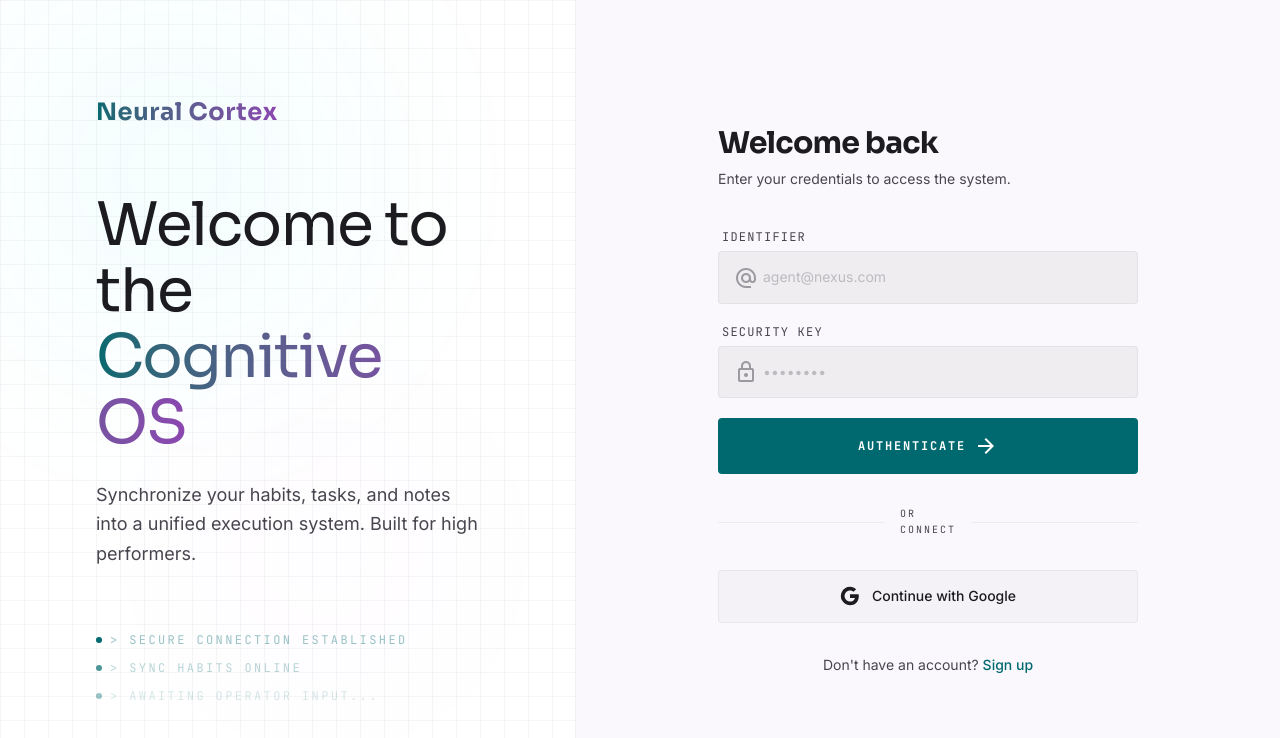
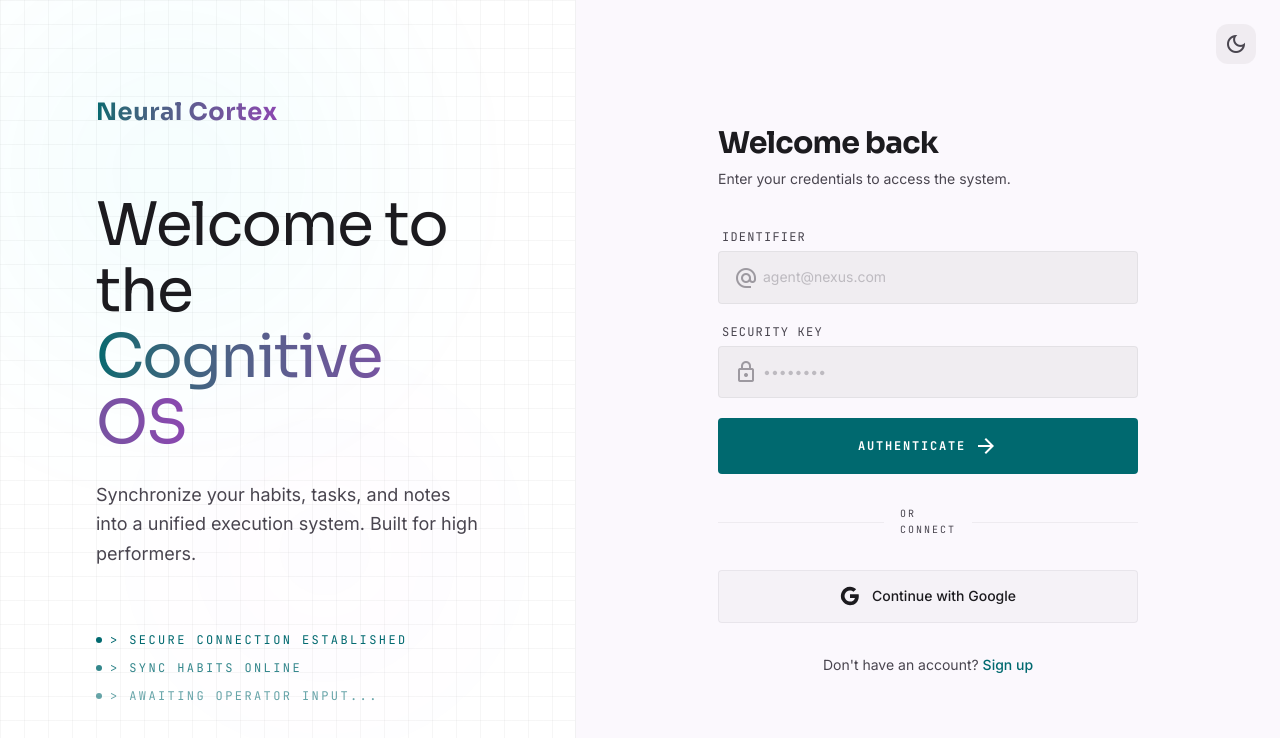
Before and after one commit to tolunaydundar/neural-cortex, a React (Vite) app: page /auth in a window 1280 px wide. Shown: the top 738 px of the page. Built offline with nearby package versions, Linux system fonts and the light colour scheme; no server answers.

Commit message:
feat: implement authentication and landing pages for user onboarding

```diff
--- a/src/pages/AuthPage.tsx
+++ b/src/pages/AuthPage.tsx
@@ -1,5 +1,6 @@
 import { useState, useEffect } from 'react';
 import { useAuth } from '../context/AuthContext';
+import { useTheme } from '../context/ThemeContext';
 import { useNavigate, Link, useSearchParams } from 'react-router-dom';
 import { signInWithRedirect, getRedirectResult } from 'firebase/auth';
 import { auth, googleProvider } from '../firebase';
@@ -18,6 +19,7 @@ const AuthPage = () => {
   const [password, setPassword] = useState('');
   const [error, setError] = useState('');
   const { loginWithEmail, signupWithEmail } = useAuth();
+  const { isDark, toggleTheme } = useTheme();
   const navigate = useNavigate();
   const reduceMotion = useReducedMotion();
 
@@ -121,17 +123,17 @@ const AuthPage = () => {
 
           <motion.div
             initial="hidden" animate="visible" variants={fadeIn} transition={{ delay: 0.3 }}
-            className="mt-16 space-y-3 font-data-display text-xs text-primary-fixed-dim/40 tracking-[0.2em]"
+            className="mt-16 space-y-3 font-data-display text-xs text-primary-fixed-dim tracking-[0.2em]"
           >
             <div className="flex items-center gap-2">
               <span className="w-1.5 h-1.5 rounded-full bg-primary-fixed-dim animate-pulse"></span>
               <p>&gt; SECURE CONNECTION ESTABLISHED</p>
             </div>
-            <div className="flex items-center gap-2 opacity-70">
+            <div className="flex items-center gap-2 opacity-80">
               <span className="w-1.5 h-1.5 rounded-full bg-primary-fixed-dim animate-pulse" style={{ animationDelay: '0.2s' }}></span>
               <p>&gt; SYNC HABITS ONLINE</p>
             </div>
-            <div className="flex items-center gap-2 opacity-40">
+            <div className="flex items-center gap-2 opacity-60">
               <span className="w-1.5 h-1.5 rounded-full bg-primary-fixed-dim animate-pulse" style={{ animationDelay: '0.4s' }}></span>
               <p>&gt; AWAITING OPERATOR INPUT...</p>
             </div>
@@ -141,6 +143,19 @@ const AuthPage = () => {
 
       {/* Right Column (Auth Form) */}
       <div className="w-full lg:w-[55%] flex items-center justify-center p-6 sm:p-12 relative z-10">
+
+        {/* Theme Toggle Button */}
+        <div className="absolute top-6 right-6 z-50">
+          <button
+            onClick={toggleTheme}
+            className="w-10 h-10 rounded-full flex items-center justify-center bg-surface-container-highest/50 hover:bg-surface-container-highest transition-colors text-on-surface-variant hover:text-on-surface"
+            aria-label="Toggle theme"
+          >
+            <span className="material-symbols-outlined text-[20px]">
+              {isDark ? 'light_mode' : 'dark_mode'}
+            </span>
+          </button>
+        </div>
 
         {/* Mobile-only background effects */}
         <div className="lg:hidden absolute inset-0 pointer-events-none z-0">
--- a/src/pages/LandingPage.tsx
+++ b/src/pages/LandingPage.tsx
@@ -1,3 +1,4 @@
+import { useState } from 'react';
 import { Link, useNavigate } from 'react-router-dom';
 import { motion, useReducedMotion } from 'framer-motion';
 import { useTheme } from '../context/ThemeContext';
@@ -26,6 +27,8 @@ const LandingPage = () => {
   const { isDark, toggleTheme } = useTheme();
   const { testDrive } = useAuth();
   const navigate = useNavigate();
+  const [isLoading, setIsLoading] = useState(false);
+  const [error, setError] = useState('');
 
   return (
     <div className="min-h-screen bg-background text-on-surface overflow-x-hidden selection:bg-primary-fixed-dim/30">
@@ -111,18 +114,42 @@ const LandingPage = () => {
             <Link to="/auth?mode=signup" className="w-full sm:w-auto px-8 py-4 rounded-full bg-primary-fixed-dim text-background font-label-caps text-sm tracking-widest font-bold hover:bg-[#6ff6ff] hover:shadow-[0_0_30px_rgba(0,220,230,0.4)] hover:-translate-y-1 transition-all text-center">
               INITIALIZE HABIT
             </Link>
+            <div className="relative w-full sm:w-auto">
               <button
+                disabled={isLoading}
                 onClick={async () => {
+                  try {
+                    setError('');
+                    setIsLoading(true);
                     await testDrive();
                     if (auth.currentUser) {
                       await importDataToCloud(auth.currentUser, createSampleLocalData());
                     }
                     navigate('/');
+                  } catch (err: unknown) {
+                    console.error("Test Drive Error:", err);
+                    if (err instanceof Error) {
+                      setError(err.message);
+                    } else {
+                      setError('Failed to start test drive.');
+                    }
+                  } finally {
+                    setIsLoading(false);
+                  }
                 }}
-              className="w-full sm:w-auto px-8 py-4 rounded-full border border-primary-fixed-dim text-primary-fixed-dim font-label-caps text-sm tracking-widest font-bold hover:bg-primary-fixed-dim/10 hover:-translate-y-1 transition-all"
+                className="w-full sm:w-auto px-8 py-4 rounded-full border border-primary-fixed-dim text-primary-fixed-dim font-label-caps text-sm tracking-widest font-bold hover:bg-primary-fixed-dim/10 hover:-translate-y-1 transition-all disabled:opacity-50 flex items-center justify-center gap-2"
               >
+                {isLoading && <span className="material-symbols-outlined animate-spin text-sm">sync</span>}
                 TEST DRIVE
               </button>
+              {error && (
+                <div className="absolute top-full left-0 right-0 mt-2 text-error text-xs font-medium text-center bg-error-container/20 p-2 rounded-sm border border-error/20">
+                  {error.includes('operation-not-allowed')
+                    ? 'Anonymous auth is not enabled in Firebase.'
+                    : error}
+                </div>
+              )}
+            </div>
             <a href="#features" className="w-full sm:w-auto px-8 py-4 rounded-full border border-outline/20 glass-panel text-on-surface font-label-caps text-sm tracking-widest hover:bg-surface-container-highest hover:border-outline/40 transition-all text-center">
               EXPLORE
             </a>
```
Lines whose indentation alone changed are shown as unchanged.
